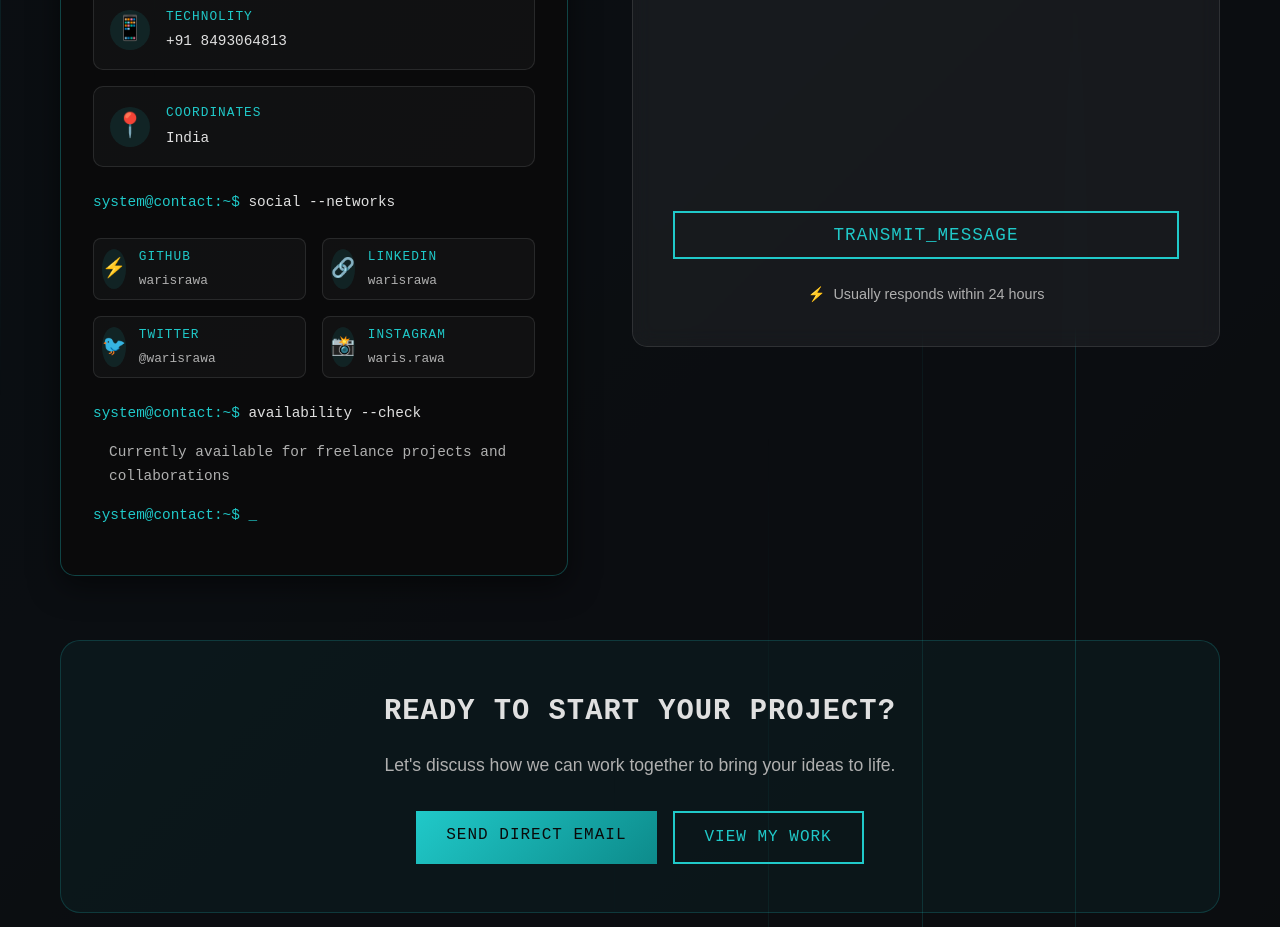
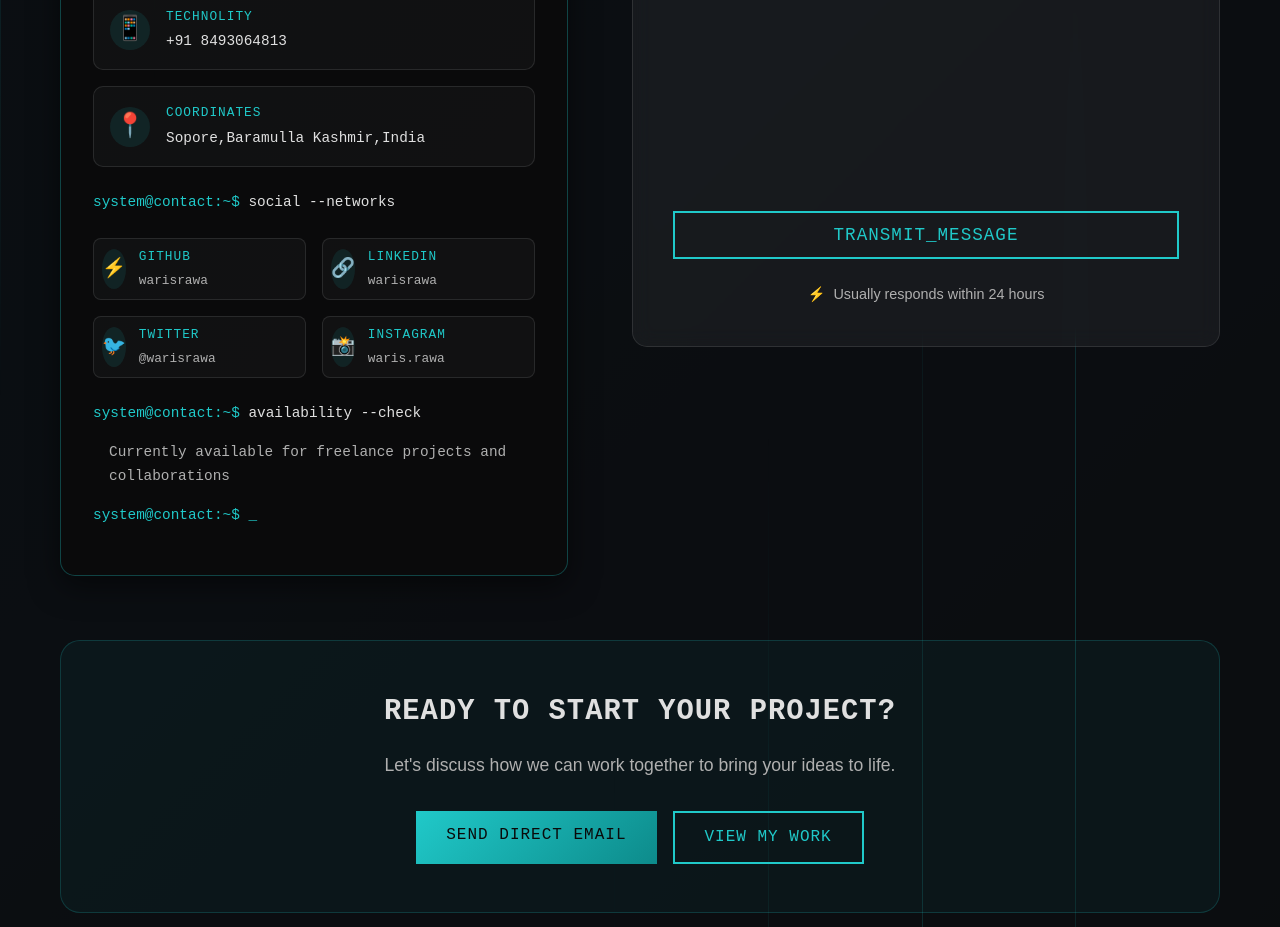
Before and after one commit to Technolity/portfolio.1, a React (Create React App) app: page / in a window 1280 px wide. Shown: the part 8920-9847 px from the top of the page. Built offline with nearby package versions, Linux system fonts and the light colour scheme.

Commit message:
Update Contact.js

```diff
--- a/src/components/Contact.js
+++ b/src/components/Contact.js
@@ -122,7 +122,7 @@ const Contact = () => {
                     <div className="channel-icon">📍</div>
                     <div className="channel-info">
                       <div className="channel-name">COORDINATES</div>
-                      <div className="channel-value">India</div>
+                      <div className="channel-value">Sopore,Baramulla Kashmir,India</div>
                     </div>
                   </div>
                 </div>
@@ -272,4 +272,5 @@ const Contact = () => {
   );
 };
 
+
 export default Contact;
```
